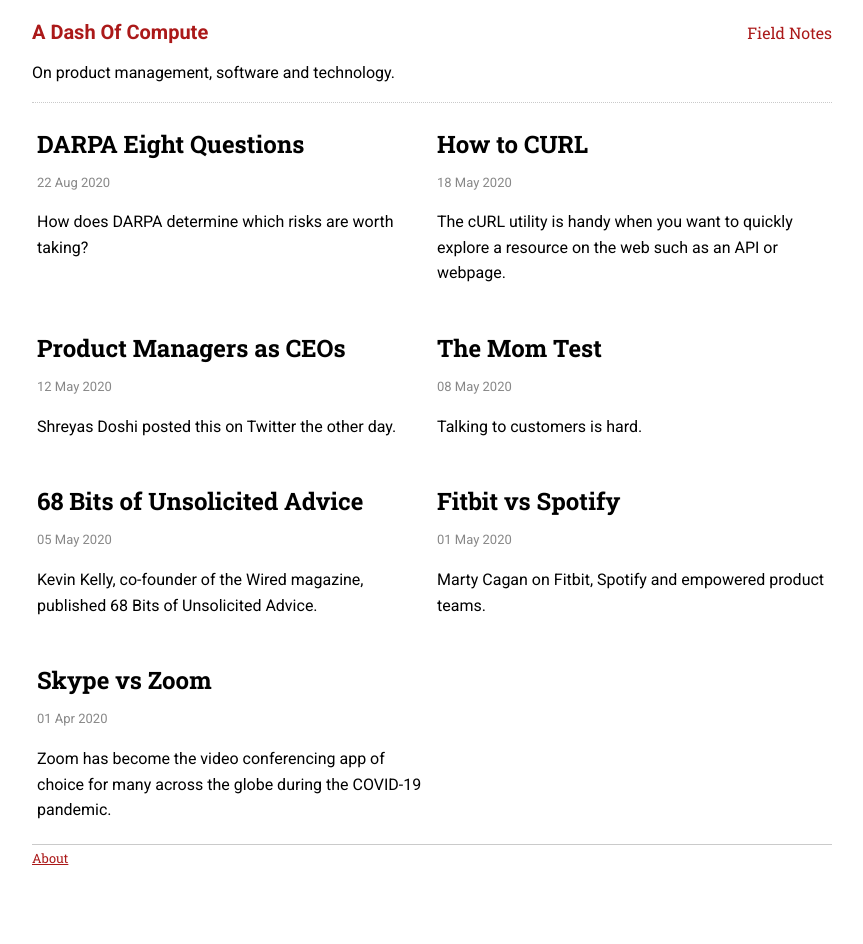
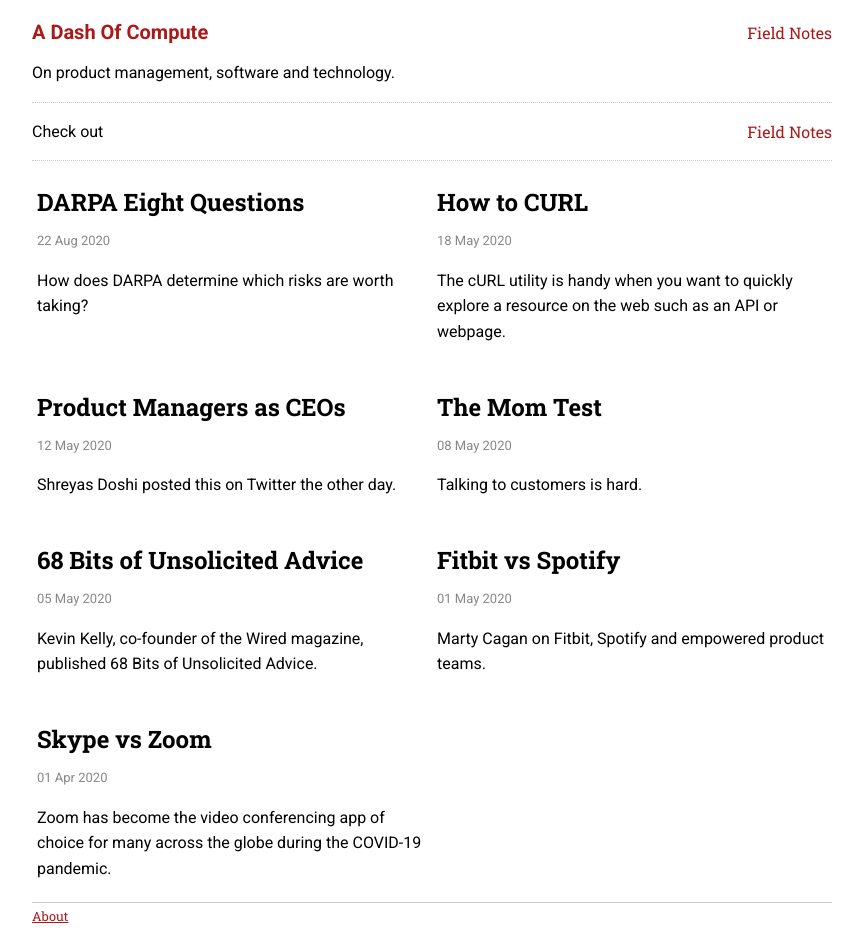
Before and after one commit to sautee/sautee.github.io, a Jekyll site: the page built from pages/index.md, in a window 1280 px wide. Shown: the whole page, without its empty margins (208-1071 px from the left). Built offline with Jekyll 4.4.1, drawn with Linux system fonts in a browser that asks for light colours; before the commit the page ends 900 px from its top, so only the background shows below that.

Commit message:
Update header.html

```diff
--- a/_includes/layout/header.html
+++ b/_includes/layout/header.html
@@ -12,4 +12,9 @@
             <p>On product management, software and technology.</p>
         </div>
     </nav>
+    <nav class="topnavbar">
+        <div>
+            <p>Check out </p><a href="{{site.baseurl}}/fieldnotes" class="site-pages">Field Notes</a>
+        </div>
+    </nav>
 </header>
```
